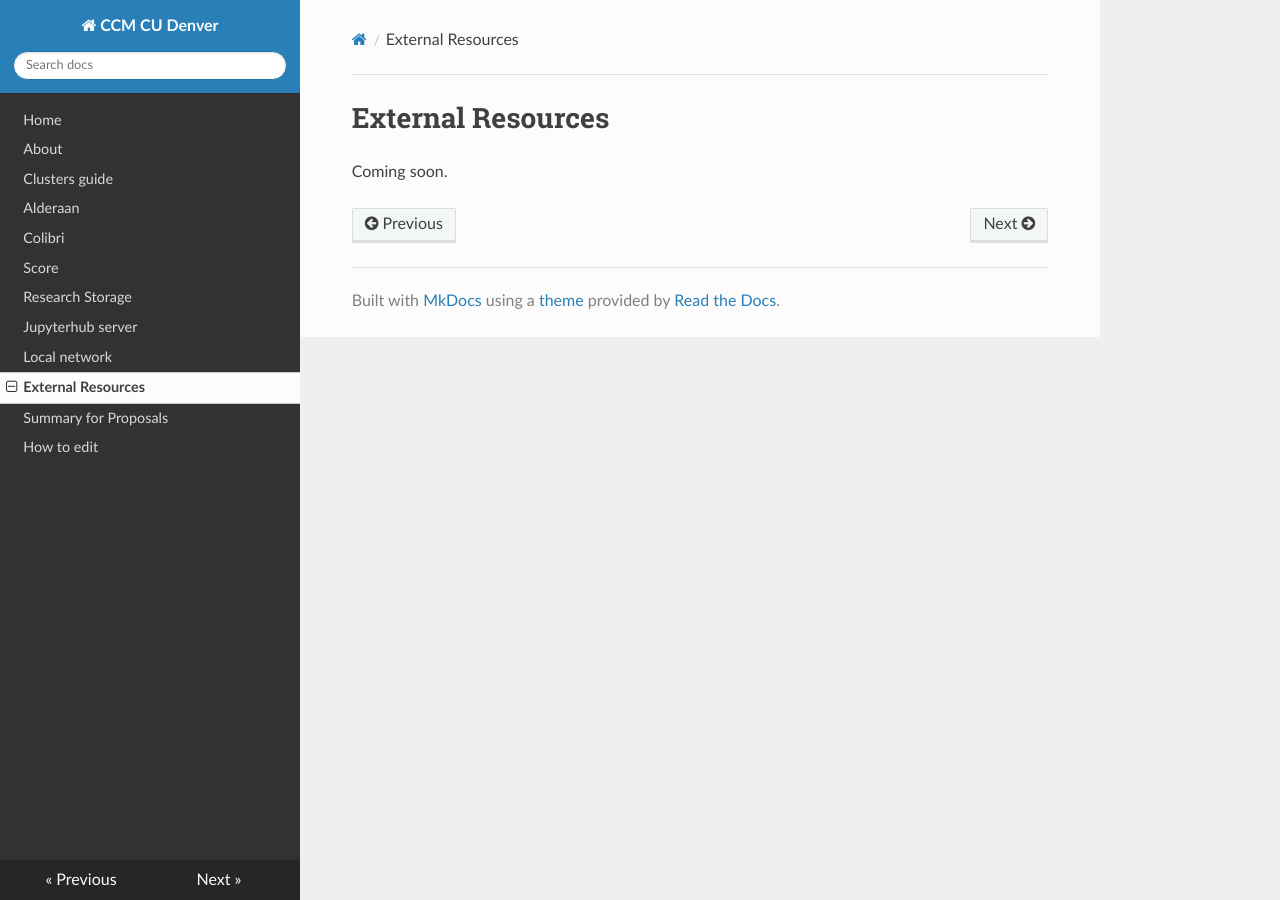
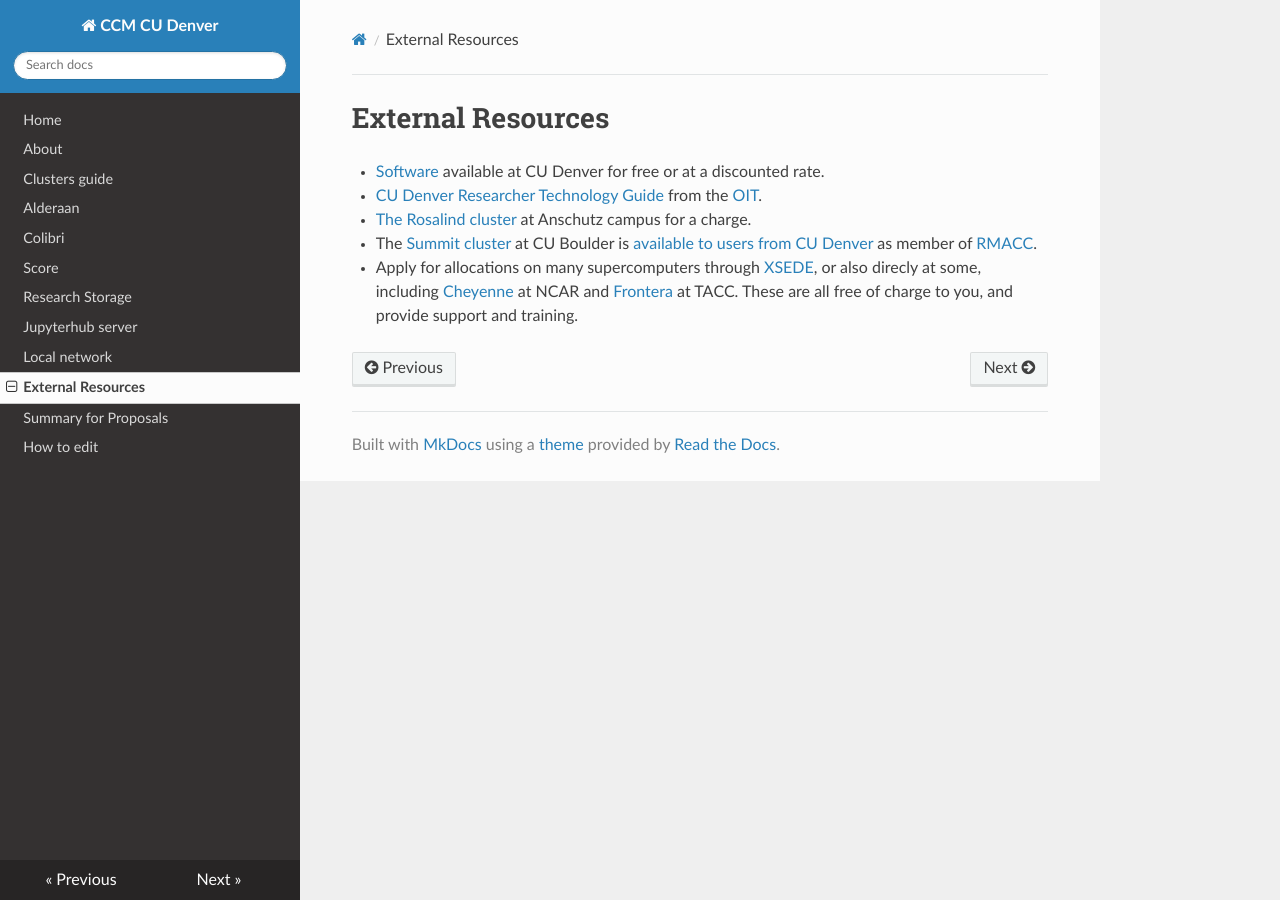
Before and after one commit to ccmucdenver/ccm-docs, an MkDocs documentation site: the page built from docs/external.md, in a window 1280 px wide. Built offline with MkDocs 1.6.1, drawn with Linux system fonts in a browser that asks for light colours; nearby versions of some CDN libraries.

Commit message:
updating external

```diff
--- a/docs/external.md
+++ b/docs/external.md
@@ -1,3 +1,7 @@
 # External Resources
 
-Coming soon.
+* [Software](https://www.ucdenver.edu/offices/office-of-information-technology/software) available  at CU Denver for free or at a discounted rate.
+* [CU Denver Researcher Technology Guide](https://www.ucdenver.edu/offices/office-of-information-technology/get-help/researcher-tech-guide) from the [OIT](https://www.ucdenver.edu/offices/office-of-information-technology).
+* [The Rosalind cluster](https://www.ucdenver.edu/offices/office-of-information-technology/ticr-high-performance-computing) at Anschutz campus for a charge.
+* The [Summit cluster](https://www.colorado.edu/rc/resources/summit/specifications) at CU Boulder is [available to users from CU Denver](https://curc.readthedocs.io/en/latest/access/rmacc.html) as member of  [RMACC](https://rmacc.org).
+* Apply for allocations on many supercomputers through [XSEDE](https://www.xsede.org/for-users/getting-started), or also direcly at some, including [Cheyenne](https://www2.cisl.ucar.edu/user-support/allocations/university-allocations) at NCAR and [Frontera](https://frontera-portal.tacc.utexas.edu/allocations/) at TACC. These are all free of charge to you, and provide support and training.
```
Also changed, not shown: docs/index.md (+1 -5 lines).
